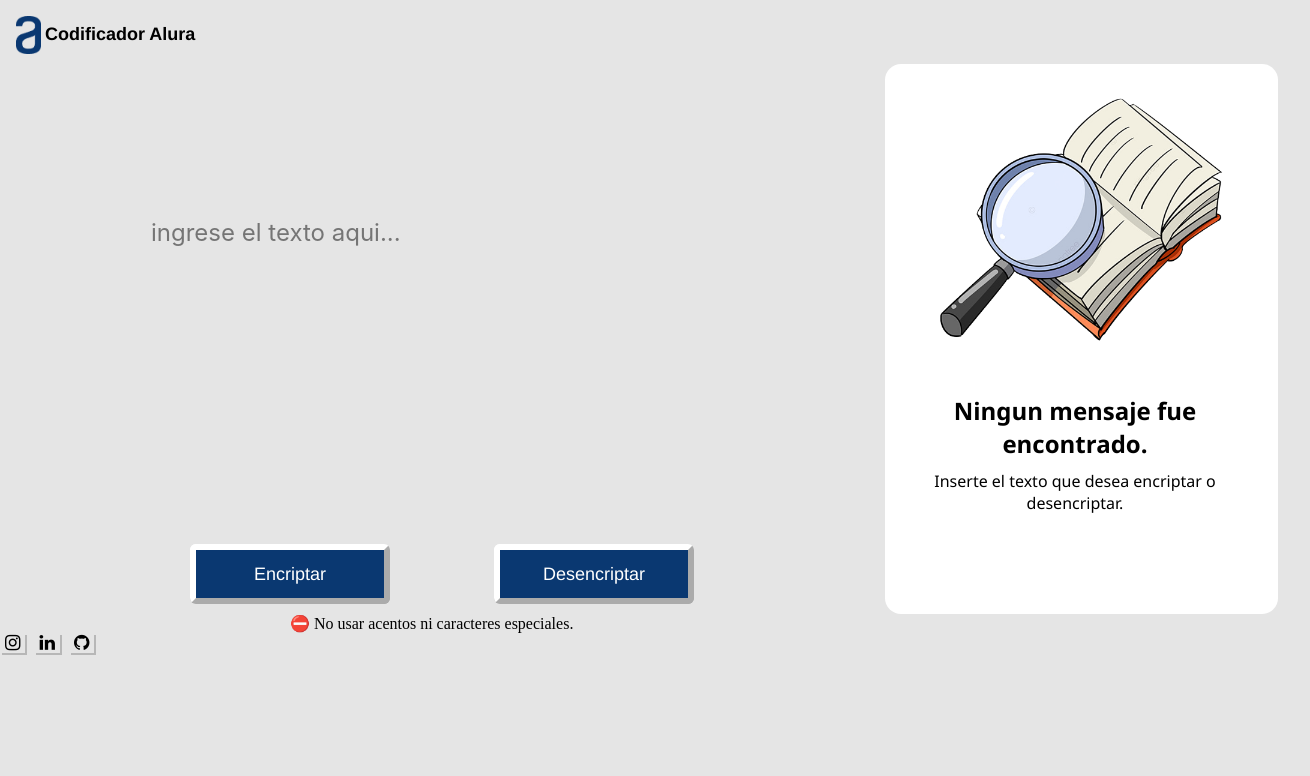
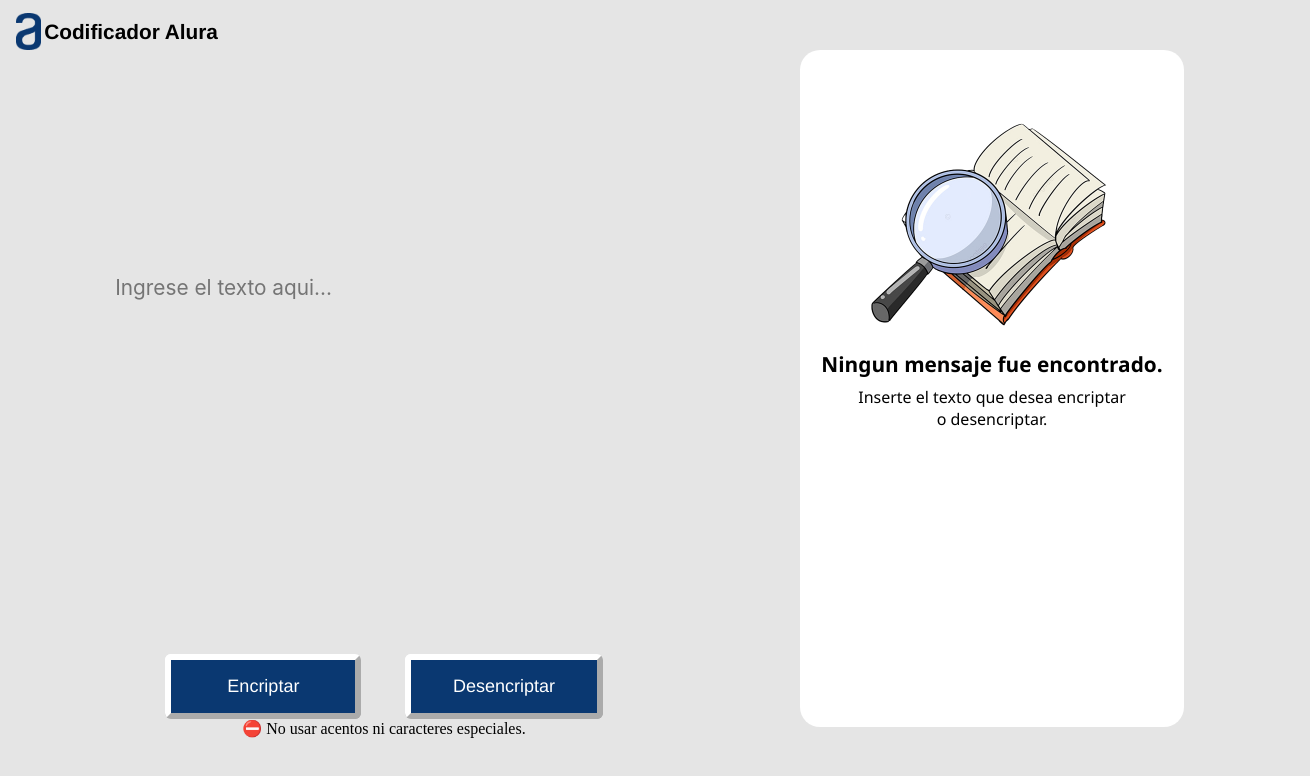
Before and after one commit to JoseJulian25/josejulian25.github.io, a plain HTML site: page index.html in a window 1280 px wide. Shown: the whole page, 1310 px wide, since content can reach past the window. Drawn offline with Linux system fonts and the light colour scheme.

Commit message:
Add files via upload

```diff
--- a/index.html
+++ b/index.html
@@ -3,47 +3,41 @@
 <head>
     <meta charset="UTF-8">
     <title>Codificador Alura</title>
+    <meta http-equiv="X-UA-Compatible" content="IE=edge">
+    <meta name="viewport" content="width=device-width, initial-scale=1.0">
     <link rel="stylesheet" href="https://stackpath.bootstrapcdn.com/font-awesome/4.7.0/css/font-awesome.min.css">
     <link rel="stylesheet" href="style.css">
     <link rel="icon" href="/Source/Icon.png">
 </head>
 <body>
-    <div class="size">
-        <header>
-            <img src="Source/Vector.png" alt="icon">
-            <h1>Codificador Alura</h1>
+    <main>
+        <header class="header">
+            <img class="logo" src="Source/Vector.png" alt="icon">
+            <h1 class="titulo">Codificador Alura</h1>
         </header>
-
-            <div class="inputEncriptar2">
-                <textarea class="textcifrado" id="inputText2" readonly="readonly"></textarea>
-                <button id="copiar" onclick="copiar()">Copiar</button>
-                    <div class="previsualizacion">
-                         <img id="imagen" src="/Source/buscando.png">
-                         <p id="text">Ningun mensaje fue encontrado.</p>
-                         <p id="text-2">Inserte el texto que desea encriptar o desencriptar.</p>
-                    </div>
+        <div class="contenedor">
+            <div class="contenedor__input-encriptar">
+                <textarea class="input-encriptar"  autocomplete="off" id="inputText1"cols="30" rows="10" placeholder="Ingrese el texto aqui..." ></textarea>
+                <div class="botones">
+                    <button class=" boton boton-encriptar" onclick="encriptar(), validarTexto()">Encriptar</button>
+                    <button class="boton" onclick="desencriptar(), validarTexto()">Desencriptar</button>
+                        <div>
+                            <span>&#9940; No usar acentos ni caracteres especiales.</span>
+                        </div>
+                </div>
             </div>
 
-        <div class="inputEncriptar">
-            <textarea autocomplete="off" id="inputText1"cols="30" rows="10" placeholder="Ingrese el texto aqui..." ></textarea>
+            <div class="contenedor__input-encriptado">
+                <textarea class="input-encriptado" id="inputText2" readonly="readonly"></textarea>
+                <div class="previsualizacion">
+                    <img id="imagen" src="Source/buscando.png">
+                    <p class="previsualizacion__texto" id="text">Ningun mensaje fue encontrado.</p>
+                    <p class="previsualizacion__texto2" id="text-2">Inserte el texto que desea encriptar o desencriptar.</p>
+                </div>
+                <button class="boton-copiar" id="copiar" onclick="copiar()">Copiar</button>
+            </div>
         </div>
-
-        <div class="botones">
-            <button onclick="encriptar(), validarTexto()">Encriptar</button>
-            <button onclick="desencriptar(), validarTexto()">Desencriptar</button>
-                <div>
-                    <span>&#9940; No usar acentos ni caracteres especiales.</span>
-                 </div>
-        </div>
-        <footer class="iconos">
-            <ul>
-                <li><a target="blank" href="https://www.instagram.com/josej_m25" class="instagram"> <i class="fa fa-instagram"></i></a>
-                <li><a target="blank" href="https://www.linkedin.com/in/jose-julian-martinez-a79163237" class="linkedin"><i
-                 class="fa fa-linkedin"></i></a>
-                 <li><a target="blank" href="https://github.com/JoseJulian25" class="github"><i class="fa fa-github"></i></a>
-            </ul>
-        </footer>
-    </div>
+        </main>
     <script src="script.js"></script>
 </body>
 </html>
--- a/style.css
+++ b/style.css
@@ -1,106 +1,133 @@
-* { /*Resetar la configuracion por defecto*/
-    margin: 0%;
-    padding: 0%;
+*{
+    padding: 0;
+    margin: 0;
 }
 
-body {
+body{
     background-color: #E5E5E5;
 }
 
-.size { /*Tamaño total de la pagina*/
-    width: 1310px;
-    height: 550px;
+header{
+    display: flex;
+    margin: .8rem 0 0 1rem;
+    align-items: center;
 }
 
-header { /*Presentacion*/
-    display: flex;
-    width: 65%;
-    height: 64px;
-    margin-left: 16px;
+.titulo{
+    font-family: 'Franklin Gothic Medium', 'Arial Narrow', Arial, sans-serif;
+    font-size: 1.3rem;
+    margin-left: .2rem;
 }
 
-header > img { /*Delimitando dimenciones*/
+.logo{
     width: 25px;
-    height: 37.500px;
-    margin-top: 16px;
 }
 
-header > h1 { /*Estilo de letras al titulo*/
-    margin-top: 24px;
-    margin-left: 4px;
-    font-size: 18px;
-    font-family: 'Franklin Gothic Medium', 'Arial Narrow', Arial, sans-serif;
+.contenedor{
+    display: flex;
+    width: 100%;
+    height: calc(100vh - 48px);
 }
 
-.inputEncriptar {
-    height: 480px;
-    width: 65%;
+.contenedor__input-encriptar{
+    width: 60%;
+    display: flex;
+    flex-direction: column;
+    justify-content: space-around;
+    align-items: center;
 }
-/*Estilos al textarea de ingresar texto*/
-.inputEncriptar > textarea {
-    width: 680px;
-    height: 288px;
-    margin-top: 150px;
-    margin-left: 150px;
+
+.input-encriptar{
+    width: 70%;
     font-family: 'Inter';
-    font-style: normal;
-    font-weight: 400;
-    font-size: 24px;
-    line-height: 150%;
-    border-color: transparent;
-    background: transparent;
+    font-size: 1.3rem;
+    resize: none;
+    border: none;
+    outline: none;
+    background: none;
+    color: #0A3871;
+    margin-top: 10rem;
+}
+
+.contenedor__input-encriptado{
+    position: relative;
+    display: flex;
+    flex-direction: column;
+    width: 30%;
+    height: 90%;
+    background-color: #fff;
+    border-radius: 20px;
+    margin-left: 2rem;
+    justify-content: space-between;
+    align-items: center;
+    min-height: 400px;
+}
+
+.input-encriptado{
+    margin-top: .8rem;
+    width: 90%;
+    height: 40%;
+    resize: none;
+    border: none;
     outline: none;
     color: #0A3871;
-    resize: none;
-    text-transform: lowercase;
+    font-size: 1rem;
+    font-family: 'Inter';
+    font-size: 1.3rem;
+}
+
+.previsualizacion{
+    position: absolute;
+    display: flex;
+    flex-direction: column;
+    justify-content: center;
+    align-items: center;
+    right: 0;
+    left: 0;
+    top: 50px;
+}
+
+#imagen{
+    width:250px;
+}
+
+.previsualizacion__texto{
+    font-weight: 700;
+    font-family: 'Segoe UI', Tahoma, Geneva, Verdana, sans-serif;
+    font-size: 1.3rem;
+    text-align: center;
+}
+.previsualizacion__texto2{
+    margin-top: .5rem;
+    width: 70%;
+    font-family: 'Segoe UI', Tahoma, Geneva, Verdana, sans-serif;
+    text-align: center;
+}
 
 
+.boton-copiar{
+    width: 50%;
+    padding: 1rem 2rem;
+    margin-bottom: 1rem;
+    background-color: transparent;
+    font-weight: 600;
+    border-color: white;
+    border-left-color: aliceblue;
+    border-top-color: aliceblue;
+    border-width: 6px;
+    border-radius: 6px;
 }
 
-.inputEncriptar2 {
-    float: right;
-    width: 30%;
-    height: 100%;
-    background-color: rgb(255, 255, 255);
-    margin-top: 0px;
-    margin-right: 32px;
-    border: 3px;
-    border-color: #0A3871;
-    border-radius: 16px;
+.botones{
+    text-align: center;
 }
-/*Estilos al textarea del texto ingresado*/
-.inputEncriptar2 > textarea {
-    display: block;
-    position: relative;
-    width: 84%;
-    height: 75%;
-    top: 32px;
-    left: 32px;
-    color: #0A3871;
-    font-family: 'Inter';
-    font-style: normal;
-    font-weight: 400;
-    font-size: 24px;
-    line-height: 150%;
-    border: none;
-    resize: none;
-    outline: none;
 
-}
-/*DImensionando el div de los botones*/
-.botones{
-    width: 700px;
-    margin-left: 190px;
-}
-/*Estilos a los botones*/
- button{
-    width: 200px;
-    height: 60px;
-    margin-right: 100px;
+.boton{
+    padding: 1rem 2.6rem;
     background-color: #0A3871;
     color: white;
     font-size: 18px;
-    font-family:'Franklin Gothic Medium', 'Arial Narrow', Arial, sans-serif;
+    font-family: 'Franklin Gothic Medium', 'Arial Narrow', Arial, sans-serif;
     border-color: white;
     border-width: 6px;
     border-radius: 6px;
@@ -108,79 +135,60 @@ header > h1 { /*Estilo de letras al titulo*/
     transition: .3s all;
 }
 
-.botones > button:hover{
-background-color:#144785
+.boton-encriptar{
+    margin-right: 2.5rem;
+    padding: 1rem 3.5rem;
 }
-/*Estilos al boton de Copiar*/
-.inputEncriptar2 > button{
-  position: relative;
-  margin: 40px 120px 20px 100px;
-  top: 20px;
-  background-color: transparent;
-  color: black;
-  border-left-color: aliceblue;
-  border-top-color: aliceblue;
+
+ul{
+    list-style-type: none;
+}
+
+/* Responsive*/
+@media only screen and (max-width: 1024px) {
+    .contenedor{
+        flex-direction: column;
+    }
+
+    .contenedor__input-encriptar{
+        width: 100%;
+    }
+
+    .contenedor__input-encriptado{
+        margin: 2rem auto;
+        width: 70%;
+    }
+
+    .previsualizacion{
+        position:absolute;
+        width: 70%;
+        max-width: 600px;
+        text-align: center;
+        left: 15%;
+        top: 20%;
+    }
+    #imagen{
+        width: 200px;
+    }
+  }
+  @media only screen and (max-width: 431px) {
+    .boton-encriptar{
+        margin: 0 0 1rem 0;
+        flex-direction: column;
+    }
+
+    #imagen{
+        width: 150px;
+    }
+
+    .previsualizacion__texto{
+        font-size: 1rem;
+    }
+
+    .previsualizacion__texto2{
+        width: 100%;
+        font-size: .8rem;
+    }
 
 
-}
-
-span{
-    display: block;
-    margin-left: 100px;
-    margin-top: 10px;
-
-}
-
-.botones > div{
-    width: 500px;
-}
-/*Dimensionando el div contenedor de imagenes y texto*/
-.previsualizacion{
-    position: absolute;
-    width: 350px;
-    top: 30px;
-    margin-top: 40px;
-    left: 900px;
-
-
-}
-.previsualizacion > img{
-    position: relative;;
-    width: 300px;
-    left: 35px;
-}
-
-.previsualizacion > p{
-    text-align: center;
-    font-family: 'Segoe UI', Tahoma, Geneva, Verdana, sans-serif;
-}
-
-#text{
-    font-weight: bolder;
-    font-size: 24px;
-    margin-top: 20px;
-}
-
-#text-2{
-    margin-top: 10px;
-}
-
-.iconos > ul > li{
-    display: inline;
-    margin-right: 5px;
-    width: 50px;
-    height: 50px;
-
-}
-.iconos > ul > li > a{
-    padding: 0px 5px;
-    background-color: transparent;
-    color: rgb(0, 0, 0);
-    font-size: 18px;
-    box-shadow: 2px 2px 0 rgba(0, 0, 0, .2);
-    transition: .1s ;
-}
-
-.iconos > ul > li > a:hover{
-    background-color:#c4c4c4;
-}
+  }
```
